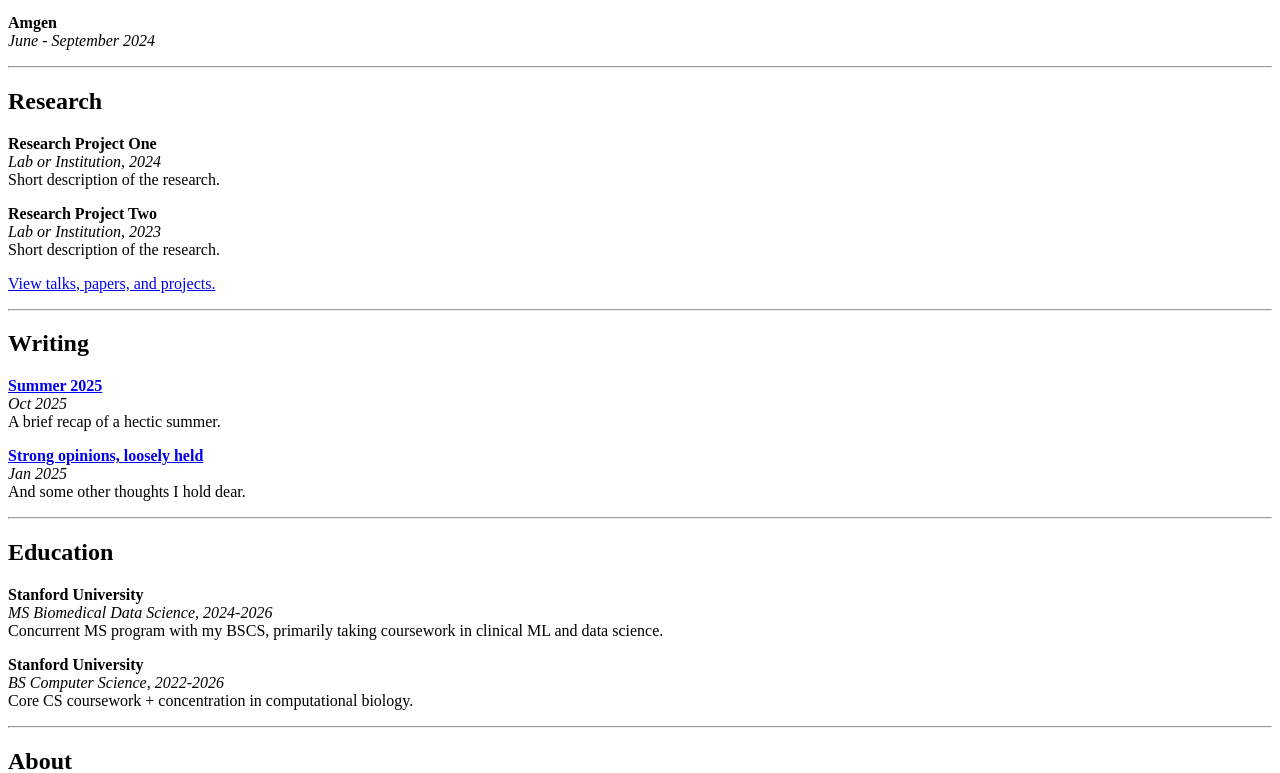
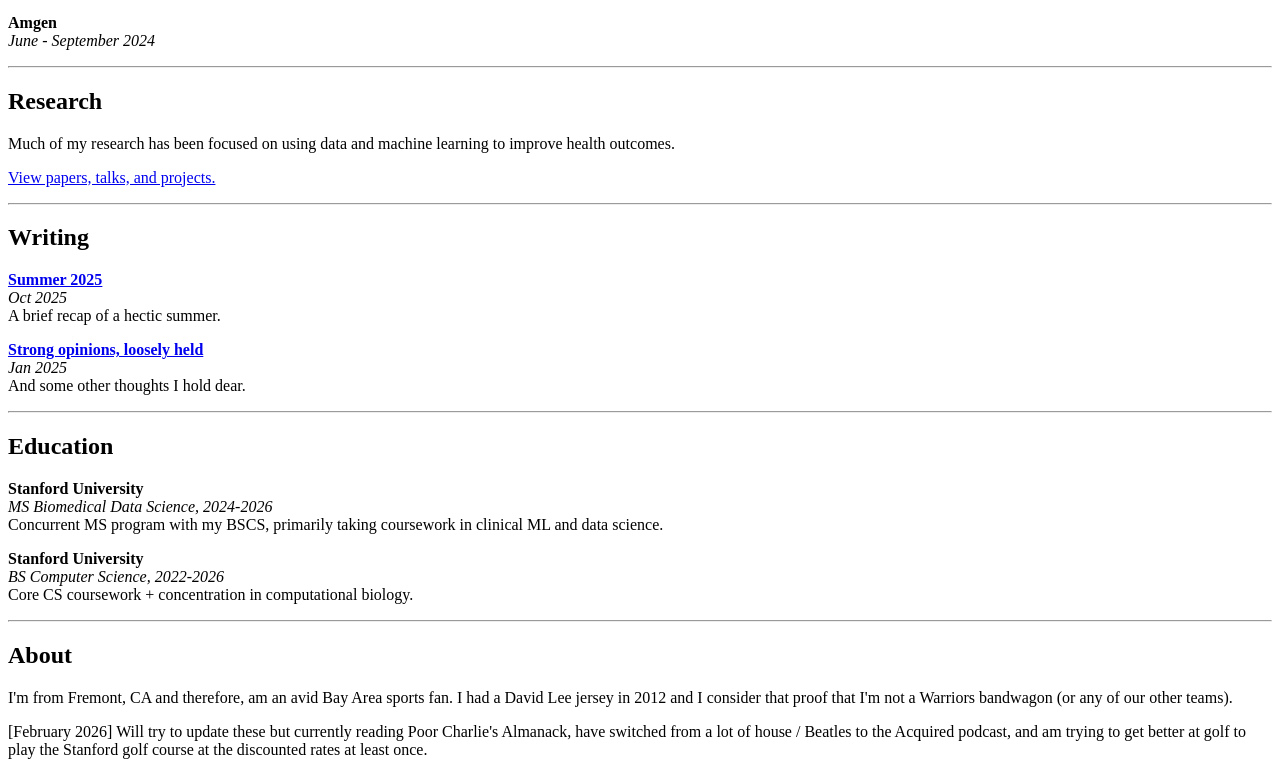
Before and after one commit to aaryanxshah/aaryanxshah.github.io, a Next.js app: page / in a window 1280 px wide. Shown: the part 361-1134 px from the top of the page. Built offline with nearby package versions, Linux system fonts and the light colour scheme.

Commit message:
changes to ensure image renders + content changes

```diff
--- a/src/app/page.tsx
+++ b/src/app/page.tsx
@@ -21,7 +21,7 @@ export default function Home() {
         </a>{" "}
         and had recently listened to the{" "}
         <a href="https://www.acquired.fm/episodes/berkshire-hathaway-part-i" target="_blank">
-          Berkshire Hathaway episode on the Acquired podcast
+          first Berkshire Hathaway episode on the Acquired podcast
         </a>
         . As a result, the{" "}
         <a href="https://www.berkshirehathaway.com" target="_blank">
@@ -54,22 +54,9 @@ export default function Home() {
       </p>
       <hr />
       <h2>Research</h2>
+      Much of my research has been focused on using data and machine learning to improve health outcomes.
       <p>
-        <strong>Research Project One</strong>
-        <br />
-        <em>Lab or Institution, 2024</em>
-        <br />
-        Short description of the research.
-      </p>
-      <p>
-        <strong>Research Project Two</strong>
-        <br />
-        <em>Lab or Institution, 2023</em>
-        <br />
-        Short description of the research.
-      </p>
-      <p>
-        <a href="/research"> View talks, papers, and projects. </a>
+        <a href="/research"> View papers, talks, and projects. </a>
       </p>
       <hr />
       <h2>Writing</h2>
@@ -110,11 +97,11 @@ export default function Home() {
       <h2>About</h2>
       <p>
         I'm from Fremont, CA and therefore, am an avid Bay Area sports fan. I had a David Lee jersey in 2012 and I
-        consider that proof that I'm not a Warriors bandwagon.{" "}
+        consider that proof that I'm not a Warriors bandwagon (or any of our other teams).{" "}
       </p>
       <p>
         [February 2026] Will try to update these but currently reading Poor Charlie's Almanack, have switched from a lot
-        of house / Beatles to the Acquired podcast, and am trying to get better at golf to use the Stanford golf course
+        of house / Beatles to the Acquired podcast, and am trying to get better at golf to play the Stanford golf course
         at the discounted rates at least once.
       </p>
       <p>
```
Also changed, not shown: public/imgs/me.jpg (added), 1 other file (tests, documents, lock files or other folders).
